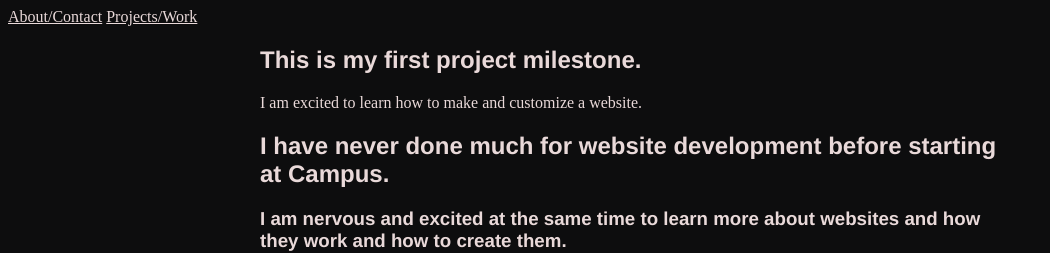
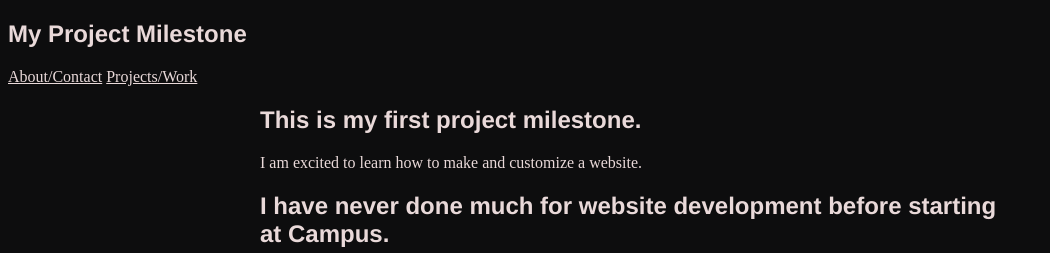
Before and after one commit to cresh1002/my-project-milestone, a plain HTML site: page index.html in a window 1280 px wide. Shown: the top 253 px of the page, without its empty margins (0-1050 px from the left). Drawn offline with Linux system fonts and the light colour scheme.

Commit message:
added proximity

```diff
--- a/index.html
+++ b/index.html
@@ -10,10 +10,14 @@
 
         <link rel="stylesheet" href="style.css">
 
-        <nav type="pages">
-        <a href="about-contact.html">About/Contact</a>
-        <a href="projects-work.html">Projects/Work</a>
-    </nav>
+        <header class="navbar">
+            <h2 class="logo">My Project Milestone</h2>
+
+            <nav>
+                <a href="about-contact.html">About/Contact</a>
+                <a href="projects-work.html">Projects/Work</a>
+            </nav>
+        </header>
 </head>
 <main>
     <body>
```
